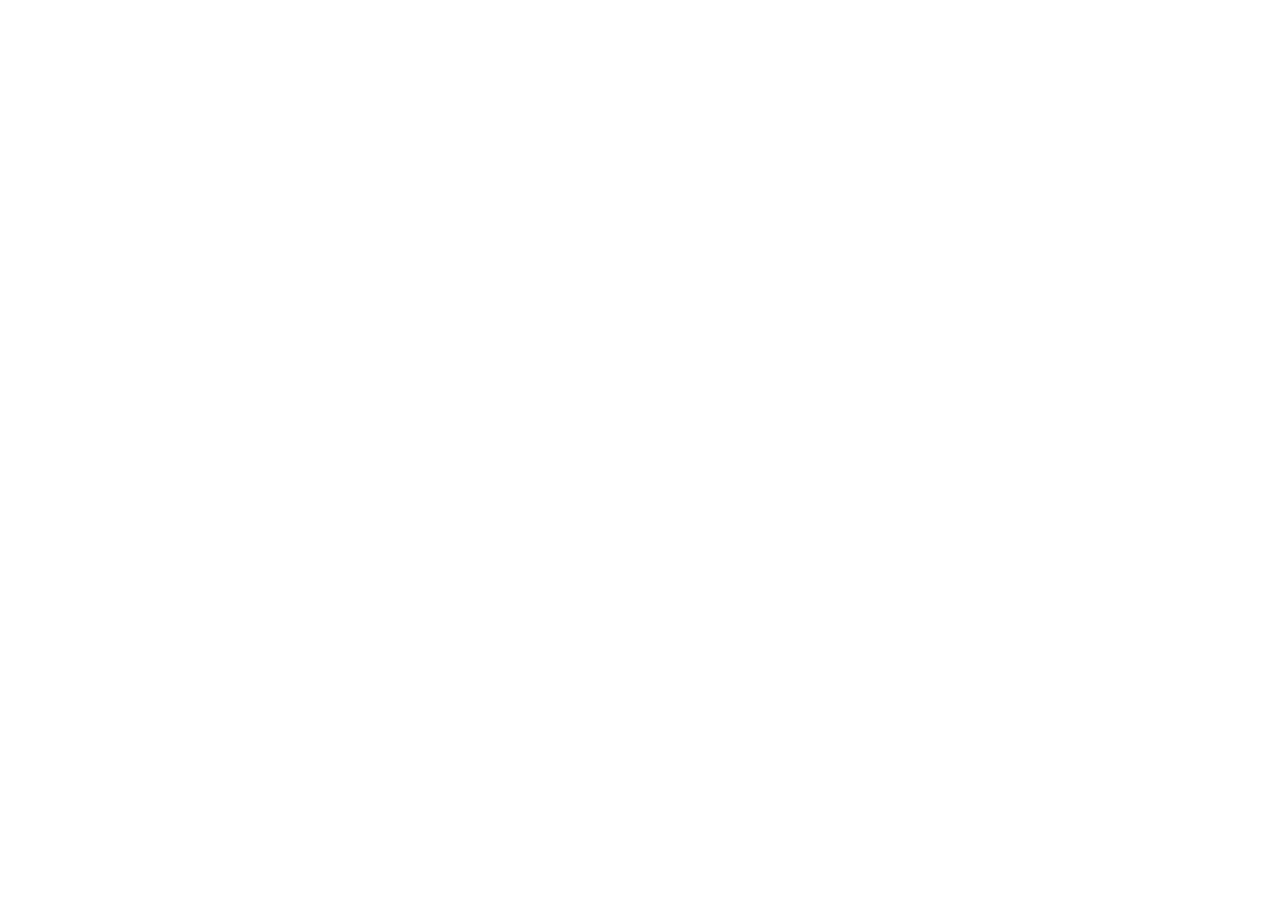
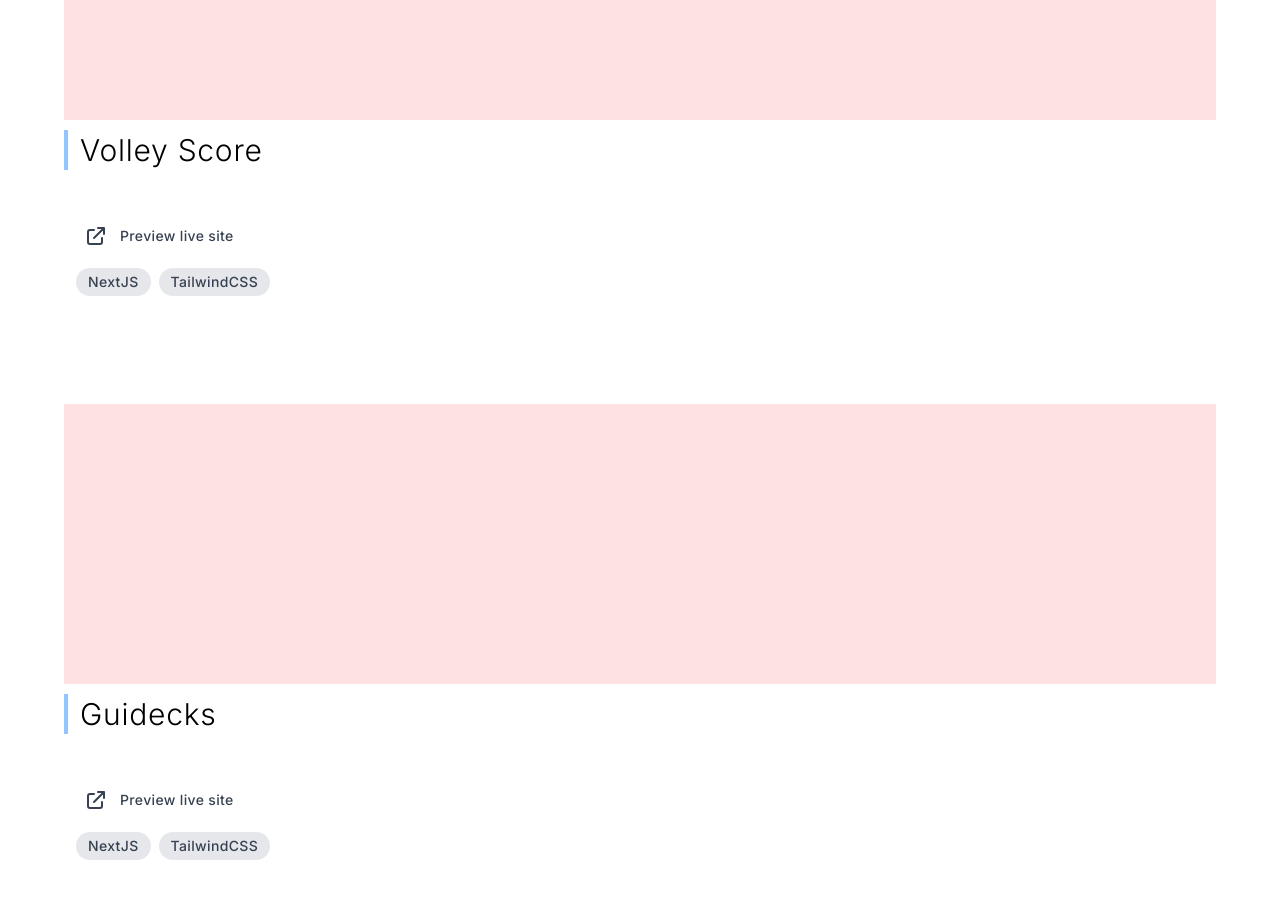
Before and after one commit to jgretton/joshgretton-portfolio, a Next.js app: page / in a window 1280 px wide. Shown: the part 640-1538 px from the top of the page. Before the commit the page ends 800 px from the top, so only its background shows below. Built offline with nearby package versions, Linux system fonts and the light colour scheme.

Commit message:
Hero and work card added

```diff
--- a/app/page.js
+++ b/app/page.js
@@ -1,9 +1,58 @@
+import WorkItem from "@/components/workCard";
+import { liveProjects } from "@/data/liveProjects";
 import Image from "next/image";
 
 export default function Home() {
   return (
-    <div className="">
-      <div className=""></div>
-    </div>
+    <>
+      {/* Hero */}
+      <section
+        className={` fixed inset-x-0 top-0 -z-10 mx-auto flex h-[60svh] items-center bg-white px-6 pt-12 xl:container sm:px-16   `}
+      >
+        <span className="text-2xl font-light tracking-widest sm:text-4xl md:text-5xl">
+          Hi! - My name is <span className="text-blue-300">Josh</span>. <br />
+          I&apos;m a <span className="text-blue-300">Developer </span> based
+          <br />
+          in the UK.
+        </span>
+      </section>
+
+      {/* projects */}
+      <section className="sm:mt-v60 mt-96 bg-white opacity-100   transition-opacity duration-300  xl:container  sm:px-10 xl:mx-auto">
+        <div
+          id="liveProjects"
+          className="relative z-10  mb-32 mt-[60svh] w-full bg-white px-2 sm:mb-44"
+        >
+          <h3 className="mb-5 transform px-4 text-xl font-light tracking-widest sm:sticky sm:top-[22rem] sm:float-left sm:mb-0 sm:h-0 sm:origin-top-left sm:-translate-x-12 sm:-rotate-90 sm:px-0 sm:text-4xl">
+            <span className="text-blue-300 "> Live</span> Projects
+          </h3>
+          <div className="mx-auto w-full ">
+            {liveProjects.map((item, index) => {
+              const { title, tags, live_href, github_href } = item;
+              return (
+                <article
+                  key={index}
+                  className="relative mb-10 overflow-hidden sm:px-4"
+                >
+                  <WorkItem
+                    title={title}
+                    tags={tags}
+                    live_href={live_href}
+                    github_href={github_href}
+                  />
+                </article>
+              );
+            })}
+          </div>
+          {/* <div className="sm:px-4 mb-10 relative group overflow-hidden">
+        <WorkItem
+          img={Guidecks}
+          title="Guidecks App"
+          tags={["React Native", "Expo"]}
+        />
+      </div> */}
+        </div>
+      </section>
+    </>
   );
 }
--- /dev/null
+++ b/components/tag.js
@@ -0,0 +1,14 @@
+import React from "react";
+
+const Tag = ({ children, idx }) => {
+  return (
+    <div
+      key={idx}
+      className="mb-2 mr-2 inline-block rounded-full bg-gray-200 px-3 py-1 text-xs font-medium tracking-wide text-gray-700 sm:text-sm"
+    >
+      {children}
+    </div>
+  );
+};
+
+export default Tag;
--- /dev/null
+++ b/components/workCard.js
@@ -0,0 +1,93 @@
+import React from "react";
+import Image from "next/image";
+import Tag from "./tag";
+
+const WorkItem = ({ image, title, tags, github_href, live_href, alt }) => {
+  return (
+    <>
+      <div className=" sm:h-134 group relative h-80 w-full bg-red-100 ">
+        {/* <Image
+          src={img}
+          alt={alt}
+          className="h-full w-full object-cover object-top rounded-t-lg"
+          layout="fill"
+          priority
+          placeholder="blur"
+        /> */}
+      </div>
+      <div className="mt-5 h-auto transform bg-white transition-all duration-200 group-hover:translate-y-0 md:relative md:translate-y-0 ">
+        <h3 className="transform bg-white py-3 text-2xl font-light tracking-wide sm:text-3xl  md:translate-y-0 lg:-translate-y-full">
+          <span className=" mr-3 h-full w-px border-2 border-blue-300 "></span>
+          {title}
+        </h3>
+
+        <div className="m-5 flex transform flex-col md:translate-y-0 lg:-translate-y-full">
+          {live_href ? (
+            <a
+              href={live_href}
+              target="_blank"
+              rel="noreferrer"
+              className="sm:text-md mb-3 flex flex-row self-start text-sm  font-medium leading-6 tracking-wide text-gray-700 hover:text-blue-300 "
+            >
+              <svg
+                xmlns="http://www.w3.org/2000/svg"
+                className="mr-3 h-5 w-5 sm:h-6 sm:w-6"
+                fill="none"
+                viewBox="0 0 24 24"
+                stroke="currentColor"
+              >
+                <path
+                  strokeLinecap="round"
+                  strokeLinejoin="round"
+                  strokeWidth={2}
+                  d="M10 6H6a2 2 0 00-2 2v10a2 2 0 002 2h10a2 2 0 002-2v-4M14 4h6m0 0v6m0-6L10 14"
+                />
+              </svg>
+              Preview live site
+            </a>
+          ) : null}
+
+          {github_href ? (
+            <a
+              href={github_href}
+              target="_blank"
+              rel="noreferrer"
+              className="sm:text-md mb-3 flex flex-row self-start text-sm  font-medium leading-6 tracking-wide text-gray-700 hover:text-blue-300 "
+            >
+              <svg
+                xmlns="http://www.w3.org/2000/svg"
+                className="mr-3 h-5 w-5 sm:h-6 sm:w-6"
+                fill="none"
+                viewBox="0 0 24 24"
+                stroke="currentColor"
+              >
+                <path
+                  strokeLinecap="round"
+                  strokeLinejoin="round"
+                  strokeWidth={2}
+                  d="M10 6H6a2 2 0 00-2 2v10a2 2 0 002 2h10a2 2 0 002-2v-4M14 4h6m0 0v6m0-6L10 14"
+                />
+              </svg>
+              View code on Github
+            </a>
+          ) : null}
+        </div>
+        <div className="transform pb-3 pl-3 lg:-translate-y-full">
+          {tags.map((tag, index) => {
+            return (
+              //   <span
+              //     key={tag}
+              //     className="mb-2 mr-2 inline-block rounded-full bg-gray-200 px-3 py-1 text-xs font-medium tracking-wide text-gray-700 sm:text-sm"
+              //   >
+              //     {tag}
+              //   </span>
+              <Tag key={index}>{tag}</Tag>
+            );
+          })}
+        </div>
+      </div>
+    </>
+  );
+};
+
+export default WorkItem;
--- /dev/null
+++ b/data/liveProjects.js
@@ -0,0 +1,20 @@
+export const liveProjects = [
+  {
+    title: "Volley Score",
+    slug: "volleyscore",
+    tags: ["NextJS", "TailwindCSS"],
+    image: "",
+    image_alt: "",
+    live_href: "www.volleyscore.vercel.com",
+    github_href: "",
+  },
+  {
+    title: "Guidecks",
+    slug: "Guidecks",
+    tags: ["NextJS", "TailwindCSS"],
+    image: "",
+    image_alt: "",
+    live_href: "www.volleyscore.vercel.com",
+    github_href: "",
+  },
+];
```
